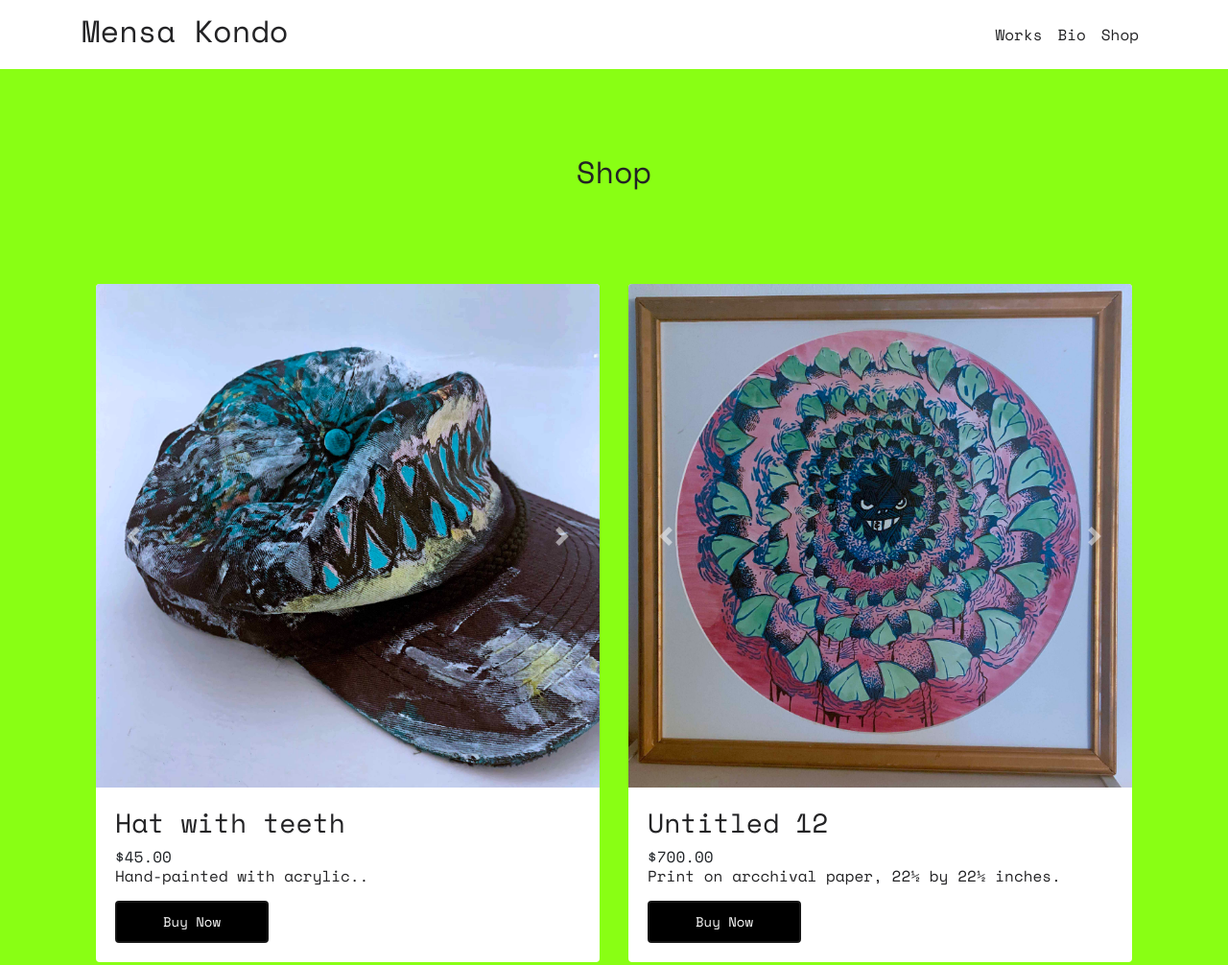
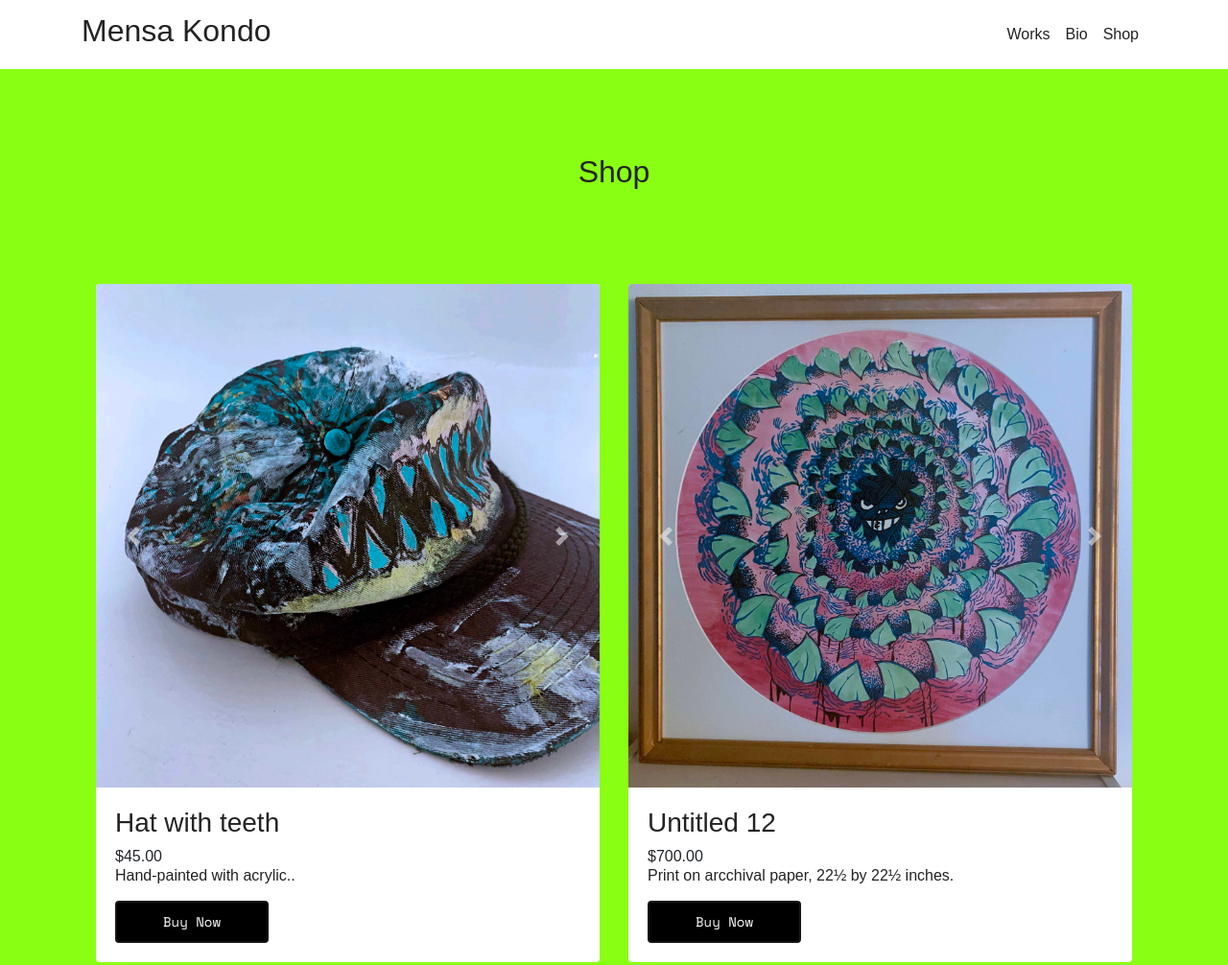
Before and after one commit to peterveras/mensa-kondo, a website with bundled scripts: page shop.html in a window 1280 px wide. Shown: the top 1006 px of the page at 96% size. Built offline with nearby package versions, Linux system fonts and the light colour scheme; some icons are missing.

Commit message:
Change of font

```diff
--- a/css/typography.css
+++ b/css/typography.css
@@ -1,12 +1,11 @@
 .body {
-  font-family: "Space Mono", monospace;
-  font-size: 16px;
+  font-family: "Thasadith", sans-serif;
   line-height: 20px;
   text-align: left;
 }
 
 h1 {
-  font-family: "Space Mono", monospace;
+  font-family: "Thasadith", sans-serif;
   font-weight: 700;
   font-size: ;
   color: #232325;
@@ -14,14 +13,14 @@ h1 {
 }
 
 h2 {
-  font-family: "Space Mono", monospace;
-  font-weight: 400;
+  font-family: "Thasadith", sans-serif;
+  font-weight: 700;
   font-size: ;
   color: #232325;
   text-align: left;
 }
 h3 {
-  font-family: "Space Mono", monospace;
+  font-family: "Thasadith", sans-serif;
   font-weight: 400;
   font-size: ;
   color: #232325;
@@ -29,7 +28,7 @@ h3 {
 }
 
 p {
-  font-family: "Space Mono", monospace;
+  font-family: "Thasadith", sans-serif;
   font-weight: 400;
   font-size: ;
   color: #232325;
```
Also changed, not shown: index.html (+3 -0 lines).
